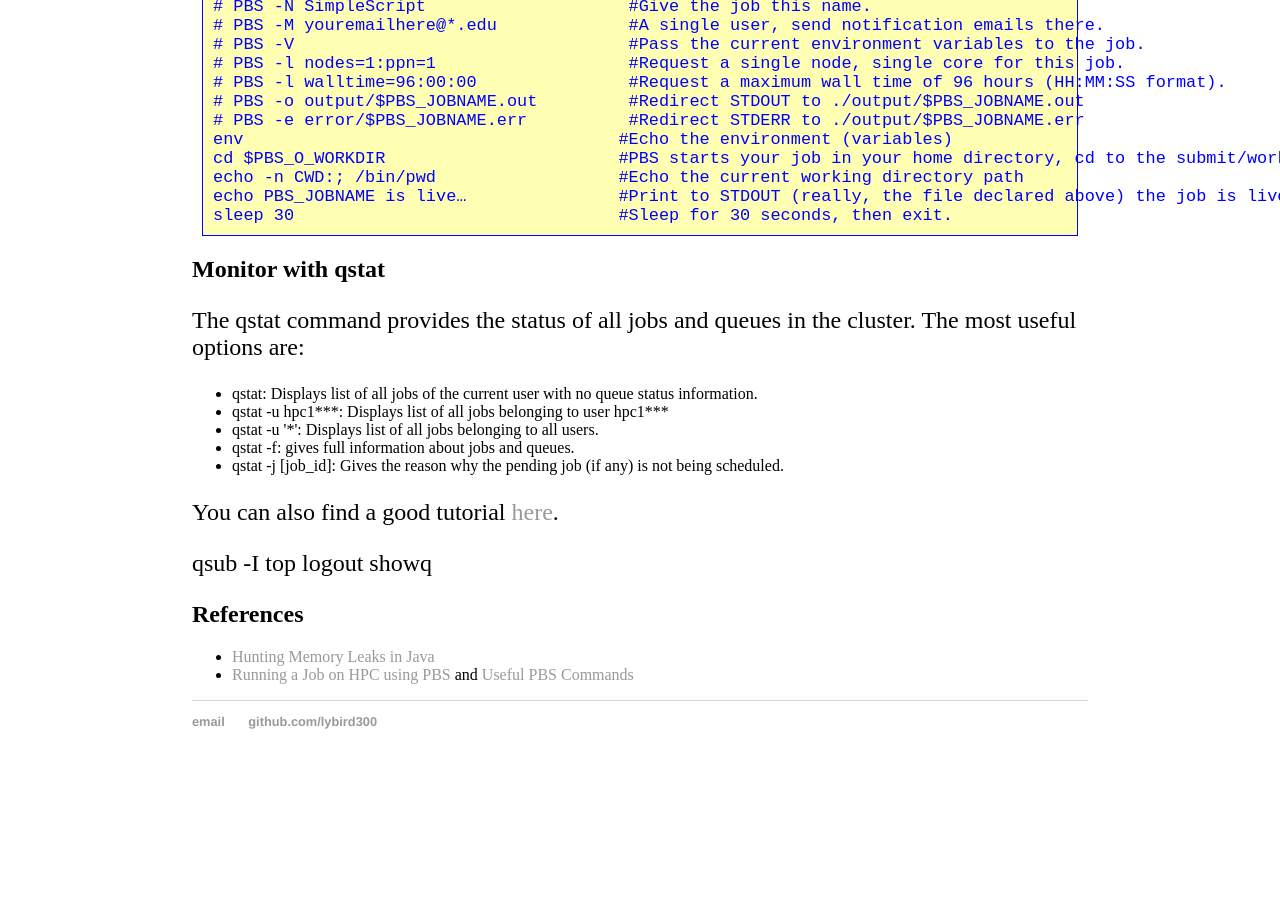
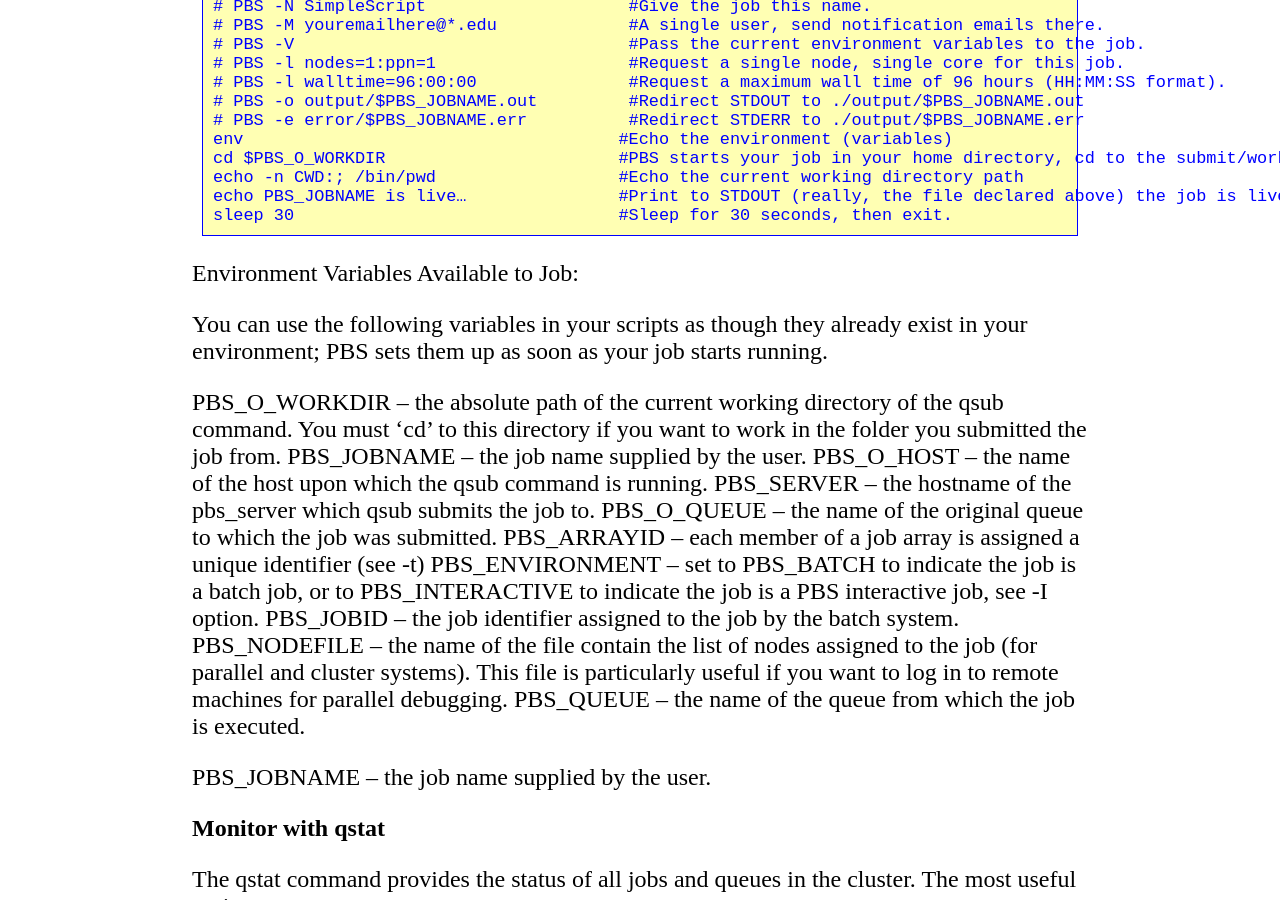
Before and after one commit to lybird300/lybird300.github.io, a Jekyll site: the page built from _posts/2015-6-26-work-with-cluster.md, in a window 1280 px wide and 900 px high, scrolled down 400 px. Built offline with Jekyll 4.4.1, drawn with Linux system fonts in a browser that asks for light colours; before the commit the page ends 1189 px from its top, so only the background shows below that.

Commit message:
Update 2015-6-26-work-with-cluster.md

```diff
--- a/_posts/2015-6-26-work-with-cluster.md
+++ b/_posts/2015-6-26-work-with-cluster.md
@@ -19,7 +19,22 @@ echo -n CWD:; /bin/pwd                  #Echo the current working directory path
 echo PBS_JOBNAME is live…               #Print to STDOUT (really, the file declared above) the job is live…
 sleep 30                                #Sleep for 30 seconds, then exit.
 </code></pre>
+Environment Variables Available to Job:
 
+You can use the following variables in your scripts as though they already exist in your environment; PBS sets them up as soon as your job starts running.
+
+PBS_O_WORKDIR – the absolute path of the current working directory of the qsub command. You must ‘cd’ to this directory if you want to work in the folder you submitted the job from.
+PBS_JOBNAME – the job name supplied by the user.
+PBS_O_HOST – the name of the host upon which the qsub command is running.
+PBS_SERVER – the hostname of the pbs_server which qsub submits the job to.
+PBS_O_QUEUE – the name of the original queue to which the job was submitted.
+PBS_ARRAYID – each member of a job array is assigned a unique identifier (see -t)
+PBS_ENVIRONMENT – set to PBS_BATCH to indicate the job is a batch job, or to PBS_INTERACTIVE to indicate the job is a PBS interactive job, see -I option.
+PBS_JOBID – the job identifier assigned to the job by the batch system.
+PBS_NODEFILE – the name of the file contain the list of nodes assigned to the job (for parallel and cluster systems). This file is particularly useful if you want to log in to remote machines for parallel debugging.
+PBS_QUEUE – the name of the queue from which the job is executed.
+
+PBS_JOBNAME – the job name supplied by the user.
 <h2>Monitor with qstat</h2>
 The qstat command provides the status of all jobs and queues in the cluster. The most useful options are:
 <ul>
```
